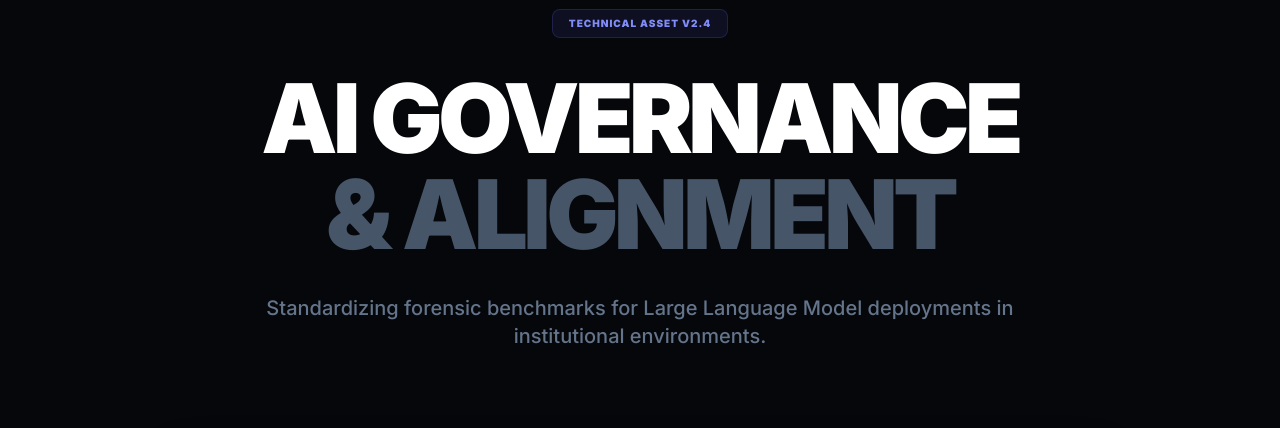
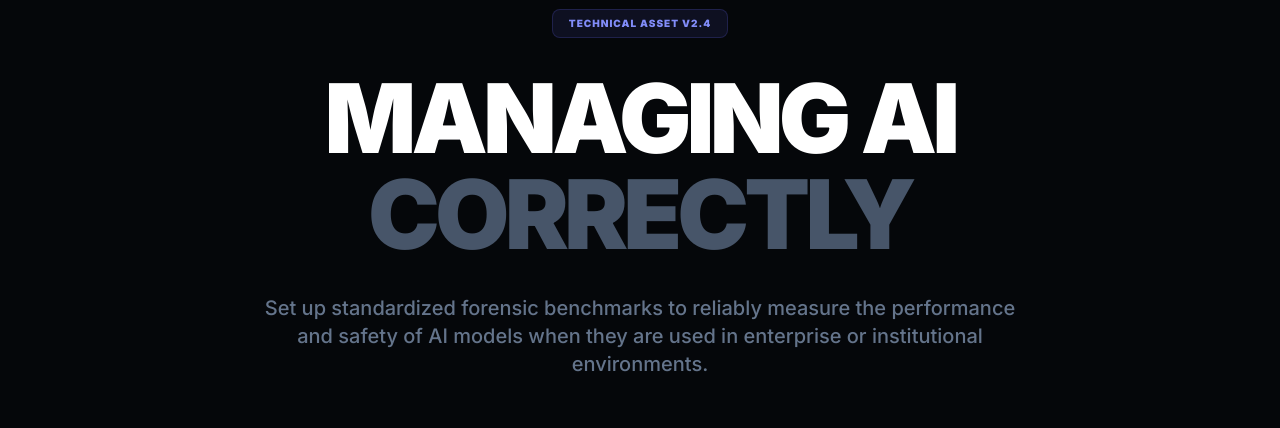
Before and after one commit to Aryan6238/ai-axiom-audit-enterprise, a React (Vite) app: page / in a window 1280 px wide. Both pictures are taken after a click on the button "ALIGNMENT WHITEPAPER". Shown: the part 167-595 px from the top of the page. Built offline with nearby package versions, Linux system fonts and the light colour scheme; grey boxes are pictures that could not be loaded.

Commit message:
Revise Whitepaper content for clarity and accuracy

```diff
--- a/pages/Whitepaper.tsx
+++ b/pages/Whitepaper.tsx
@@ -7,28 +7,28 @@ const Whitepaper: React.FC = () => {
     <div className="py-20 px-8 max-w-5xl mx-auto space-y-20">
        <div className="text-center space-y-8 max-w-3xl mx-auto">
           <div className="inline-block px-4 py-1.5 rounded-lg bg-indigo-500/10 border border-indigo-500/20 text-indigo-400 text-[10px] font-black uppercase tracking-widest">Technical Asset v2.4</div>
-          <h1 className="text-6xl md:text-8xl font-black text-white tracking-tighter uppercase leading-[0.85]">AI Governance <br /><span className="text-slate-600">& Alignment</span></h1>
-          <p className="text-xl text-slate-500 font-medium">Standardizing forensic benchmarks for Large Language Model deployments in institutional environments.</p>
+          <h1 className="text-6xl md:text-8xl font-black text-white tracking-tighter uppercase leading-[0.85]">Managing AI <br /><span className="text-slate-600">Correctly</span></h1>
+          <p className="text-xl text-slate-500 font-medium">Set up standardized forensic benchmarks to reliably measure the performance and safety of AI models when they are used in enterprise or institutional environments.</p>
        </div>
 
        <VisualAsset assetId="compliance" className="aspect-video" />
 
        <div className="grid gap-16 text-slate-400 font-medium leading-relaxed text-lg">
           <section className="space-y-6">
-             <h2 className="text-3xl font-black text-white uppercase tracking-tight">1. The Necessity of Scrutiny</h2>
-             <p>As LLMs transition from conversational agents to decision-support systems, the risk of "Neural Drift" and "Confident Hallucinations" introduces unacceptable liability. Axiom Audit provides a deterministic layer to quantify this non-deterministic risk.</p>
+             <h2 className="text-3xl font-black text-white uppercase tracking-tight">1. Why Careful Checking Matters</h2>
+             <p>When AI models are used for decision-making rather than just conversation, errors like misaligned reasoning or confident but wrong outputs can lead to major problems. Axiom Audit provides a precise system to assess and control these risks.</p>
           </section>
 
           <section className="space-y-6">
-             <h2 className="text-3xl font-black text-white uppercase tracking-tight">2. The Forensic Rubric</h2>
-             <p>Our engine evaluates every model response through three primary lenses: Factual Anchoring, Logical Consistency, and Calibration Mapping.</p>
+             <h2 className="text-3xl font-black text-white uppercase tracking-tight">2. How We Measure AI</h2>
+             <p>Every AI response is evaluated by our engine on three key aspects: factual accuracy, logical consistency, and how well the model’s confidence matches reality.</p>
           </section>
        </div>
 
        <div className="p-16 bg-[#0c0f14] border border-slate-800 rounded-[60px] flex flex-col md:flex-row items-center justify-between gap-12 group">
           <div className="space-y-4 max-w-lg">
              <h3 className="text-3xl font-black text-white tracking-tight">Download Technical PDF</h3>
-             <p className="text-base text-slate-500 font-medium">The full methodology guide on Forensic AI alignment for CIOs and Chief Risk Officers.</p>
+             <p className="text-base text-slate-500 font-medium">This is a full methodology guide on how to align and audit AI models using forensic techniques, tailored for CIOs and Chief Risk Officers.</p>
           </div>
           <button className="px-12 py-6 bg-white text-black font-black uppercase tracking-widest text-xs rounded-2xl shadow-xl transition-all hover:bg-indigo-50">Access Full Whitepaper</button>
        </div>
```
